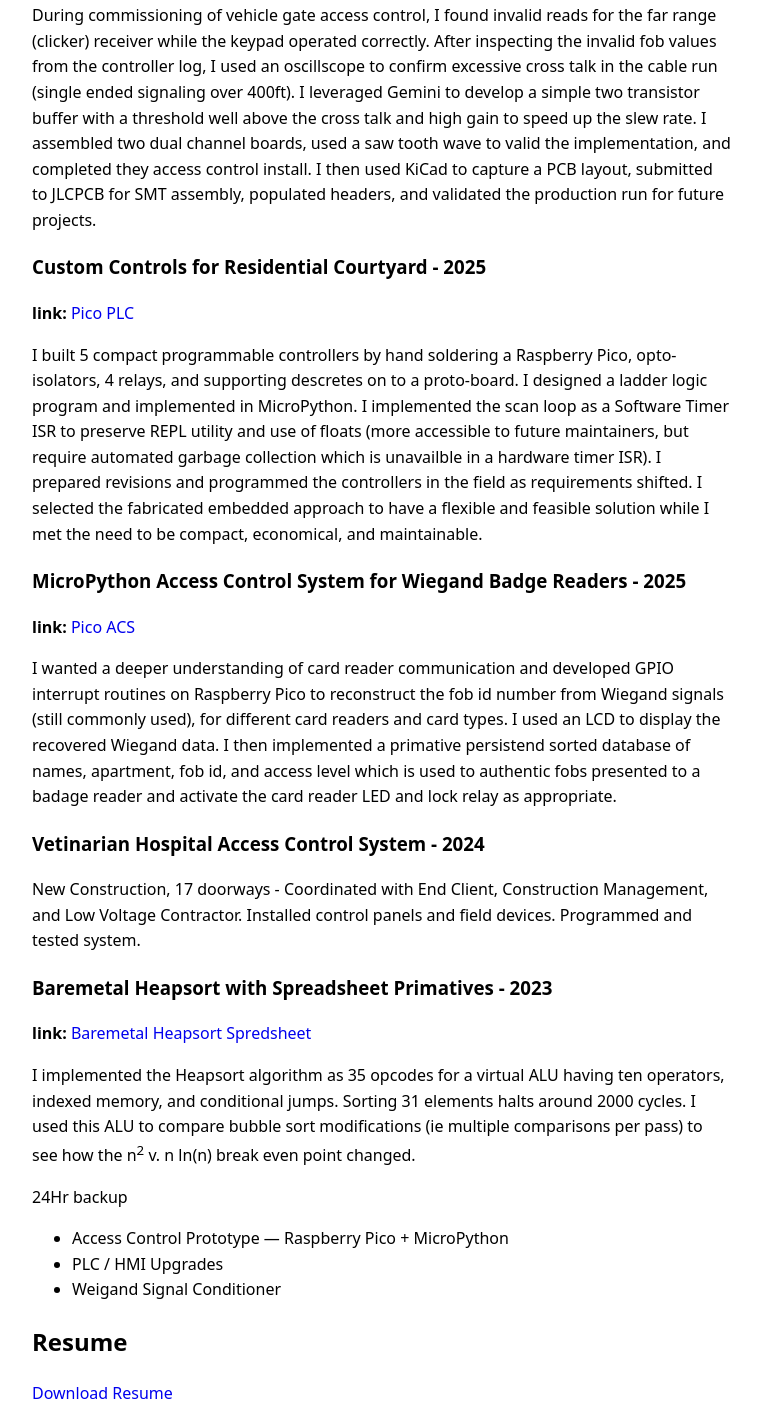
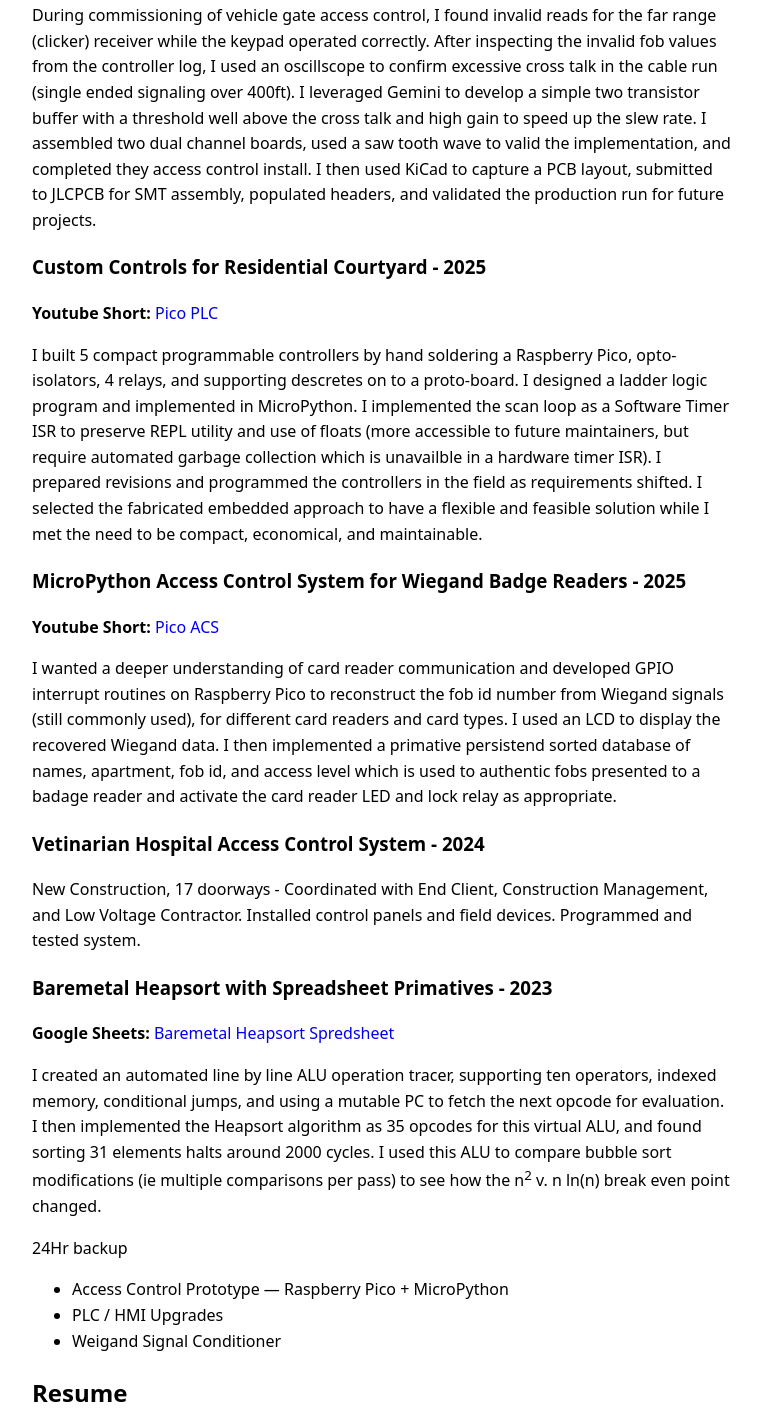
Before and after one commit to 16f722/16f722.github.io, a plain HTML site: page index.html in a window 1280 px wide. Shown: the part 590-2007 px from the top of the page, without its empty margins (258-1019 px from the left). Drawn offline with Linux system fonts and the light colour scheme.

Commit message:
Update index.html

```diff
--- a/index.html
+++ b/index.html
@@ -31,19 +31,19 @@
 <p>During commissioning of vehicle gate access control, I found invalid reads for the far range (clicker) receiver while the keypad operated correctly.  After inspecting the invalid fob values from the controller log, I used an oscillscope to confirm excessive cross talk in the cable run (single ended signaling over 400ft).  I leveraged Gemini to develop a simple two transistor buffer with a threshold well above the cross talk and high gain to speed up the slew rate.  I assembled two dual channel boards, used a saw tooth wave to valid the implementation, and completed they access control install.  I then used KiCad to capture a PCB layout, submitted to JLCPCB for SMT assembly, populated headers, and validated the production run for future projects.</p>
 
 <h3>Custom Controls for Residential Courtyard - 2025</h3>
-<p><b>link: </b><a href="https://youtube.com/shorts/f2-KAvSS5AQ?feature=share">Pico PLC</a></p>
+<p><b>Youtube Short: </b><a href="https://youtube.com/shorts/f2-KAvSS5AQ?feature=share">Pico PLC</a></p>
 <p>I built 5 compact programmable controllers by hand soldering a Raspberry Pico, opto-isolators, 4 relays, and supporting descretes on to a proto-board.  I designed a ladder logic program and implemented in MicroPython.  I implemented the scan loop as a Software Timer ISR to preserve REPL utility and use of floats (more accessible to future maintainers, but require automated garbage collection which is unavailble in a hardware timer ISR).  I prepared revisions and programmed the controllers in the field as requirements shifted.  I selected the fabricated embedded approach to have a flexible and feasible solution while I met the need to be compact, economical, and maintainable.</p>
 
 <h3>MicroPython Access Control System for Wiegand Badge Readers - 2025</h3>
-<p><b>link: </b><a href="https://youtube.com/shorts/vhfVRC4fm1w?feature=share">Pico ACS</a></p>
+<p><b>Youtube Short: </b><a href="https://youtube.com/shorts/vhfVRC4fm1w?feature=share">Pico ACS</a></p>
 <p>I wanted a deeper understanding of card reader communication and developed GPIO interrupt routines on Raspberry Pico to reconstruct the fob id number from Wiegand signals (still commonly used), for different card readers and card types.  I used an LCD to display the recovered Wiegand data.  I then implemented a primative persistend sorted database of names, apartment, fob id, and access level which is used to authentic fobs presented to a badage reader and activate the card reader LED and lock relay as appropriate.</p>
 
 <h3>Vetinarian Hospital Access Control System - 2024</h3>
 <p>New Construction, 17 doorways - Coordinated with End Client, Construction Management, and Low Voltage Contractor.  Installed control panels and field devices.  Programmed and tested system.</p>
 
 <h3>Baremetal Heapsort with Spreadsheet Primatives - 2023</h3>
-<p><b>link: </b><a href="https://docs.google.com/spreadsheets/d/1eG5UE83ijRobBXpNT6piSy_5_PcYF5XRqEjOxgrd0Ac/edit?usp=sharing">Baremetal Heapsort Spredsheet</a></p>
-<p>I implemented the Heapsort algorithm as 35 opcodes for a virtual ALU having ten operators, indexed memory, and conditional jumps. Sorting 31 elements halts around 2000 cycles.  I used this ALU to compare bubble sort modifications (ie multiple comparisons per pass) to see how the n<sup>2</sup> v. n ln(n) break even point changed.</p>
+<p><b>Google Sheets: </b><a href="https://docs.google.com/spreadsheets/d/1eG5UE83ijRobBXpNT6piSy_5_PcYF5XRqEjOxgrd0Ac/edit?usp=sharing">Baremetal Heapsort Spredsheet</a></p>
+<p>I created an automated line by line ALU operation tracer, supporting ten operators, indexed memory, conditional jumps, and using a mutable PC to fetch the next opcode for evaluation.  I then implemented the Heapsort algorithm as 35 opcodes for this virtual ALU, and found sorting 31 elements halts around 2000 cycles.  I used this ALU to compare bubble sort modifications (ie multiple comparisons per pass) to see how the n<sup>2</sup> v. n ln(n) break even point changed.</p>
 
 
 24Hr backup
```
